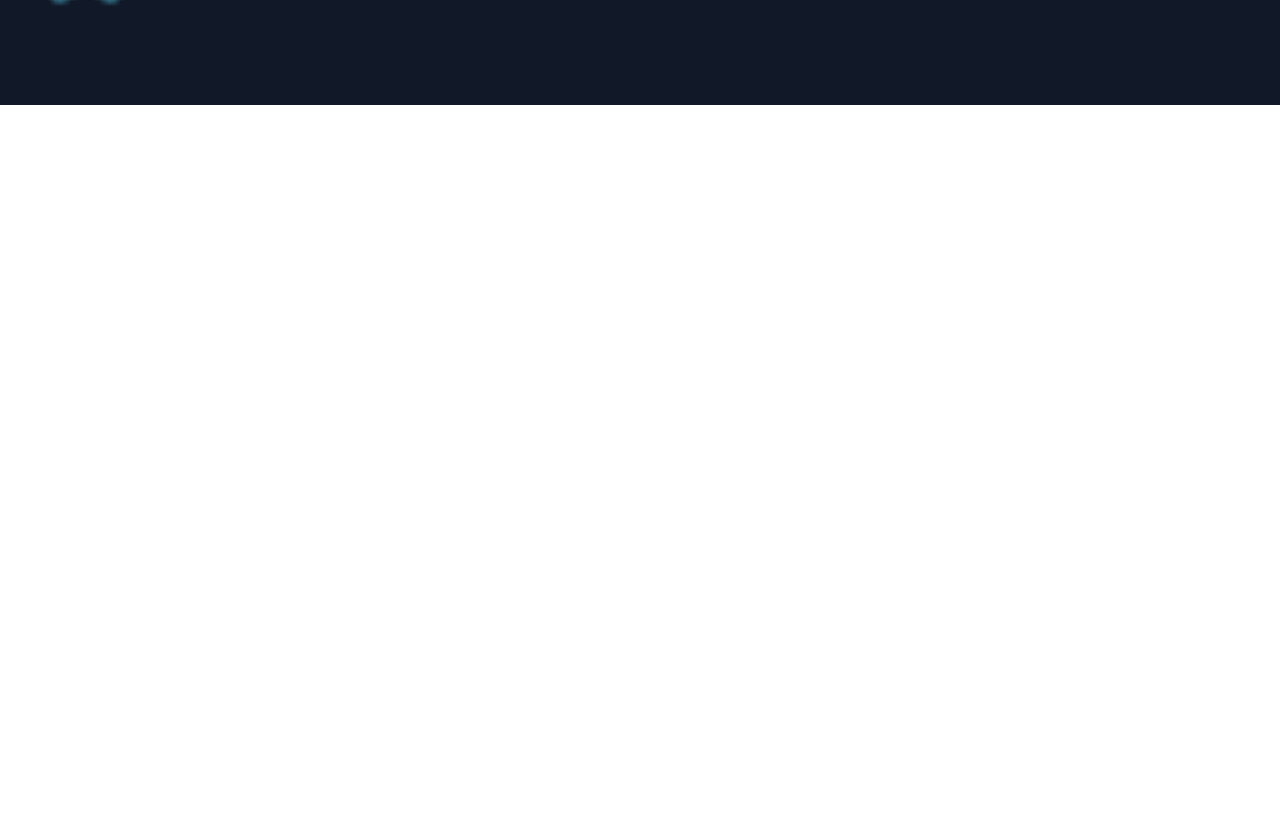
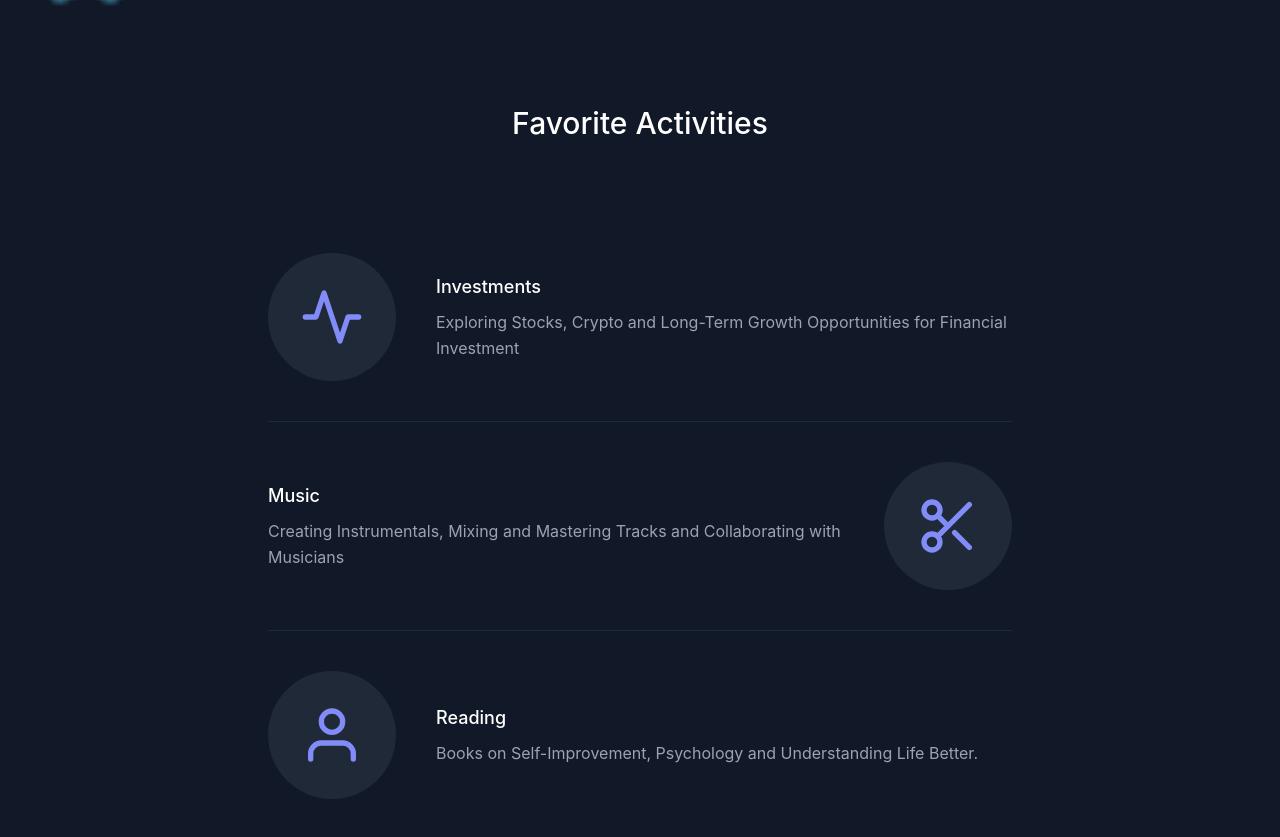
Before and after one commit to JigneshMahadik/Personal-Portfolio, a React (Create React App) app: page / in a window 1280 px wide. Shown: the part 2689-3526 px from the top of the page. Before the commit the page ends 2794 px from the top, so only its background shows below. Built offline with nearby package versions, Linux system fonts and the light colour scheme.

Commit message:
Update about.js

```diff
--- a/src/components/about.js
+++ b/src/components/about.js
@@ -206,6 +206,48 @@
                     </div>
                 </div>
             </section>
+            {/* Favorite Activites */}
+            <section class="text-gray-400 bg-gray-900 body-font">
+                <h1 class="sm:text-3xl text-2xl font-medium title-font mb-4 text-white">Favorite Activities</h1>
+                <div class="container px-5 py-24 mx-auto">
+                    <div class="flex items-center lg:w-3/5 mx-auto border-b pb-10 mb-10 border-gray-800 sm:flex-row flex-col">
+                    <div class="sm:w-32 sm:h-32 h-20 w-20 sm:mr-10 inline-flex items-center justify-center rounded-full text-indigo-400 bg-gray-800 flex-shrink-0">
+                        <svg fill="none" stroke="currentColor" stroke-linecap="round" stroke-linejoin="round" stroke-width="2" class="sm:w-16 sm:h-16 w-10 h-10" viewBox="0 0 24 24">
+                        <path d="M22 12h-4l-3 9L9 3l-3 9H2"></path>
+                        </svg>
+                    </div>
+                    <div class="flex-grow sm:text-left text-center mt-6 sm:mt-0">
+                        <h2 class="text-white text-lg title-font font-medium mb-2">Investments</h2>
+                        <p class="leading-relaxed text-base">Exploring Stocks, Crypto and Long-Term Growth Opportunities for Financial Investment</p>
+                    </div>
+                    </div>
+                    <div class="flex items-center lg:w-3/5 mx-auto border-b pb-10 mb-10 border-gray-800 sm:flex-row flex-col">
+                    <div class="flex-grow sm:text-left text-center mt-6 sm:mt-0">
+                        <h2 class="text-white text-lg title-font font-medium mb-2">Music</h2>
+                        <p class="leading-relaxed text-base">Creating Instrumentals, Mixing and Mastering Tracks and Collaborating with Musicians</p>
+                    </div>
+                    <div class="sm:w-32 order-first sm:order-none sm:h-32 h-20 w-20 sm:ml-10 inline-flex items-center justify-center rounded-full text-indigo-400 bg-gray-800 flex-shrink-0">
+                        <svg fill="none" stroke="currentColor" stroke-linecap="round" stroke-linejoin="round" stroke-width="2" class="sm:w-16 sm:h-16 w-10 h-10" viewBox="0 0 24 24">
+                        <circle cx="6" cy="6" r="3"></circle>
+                        <circle cx="6" cy="18" r="3"></circle>
+                        <path d="M20 4L8.12 15.88M14.47 14.48L20 20M8.12 8.12L12 12"></path>
+                        </svg>
+                    </div>
+                    </div>
+                    <div class="flex items-center lg:w-3/5 mx-auto sm:flex-row flex-col">
+                    <div class="sm:w-32 sm:h-32 h-20 w-20 sm:mr-10 inline-flex items-center justify-center rounded-full text-indigo-400 bg-gray-800 flex-shrink-0">
+                        <svg fill="none" stroke="currentColor" stroke-linecap="round" stroke-linejoin="round" stroke-width="2" class="sm:w-16 sm:h-16 w-10 h-10" viewBox="0 0 24 24">
+                        <path d="M20 21v-2a4 4 0 00-4-4H8a4 4 0 00-4 4v2"></path>
+                        <circle cx="12" cy="7" r="4"></circle>
+                        </svg>
+                    </div>
+                    <div class="flex-grow sm:text-left text-center mt-6 sm:mt-0">
+                        <h2 class="text-white text-lg title-font font-medium mb-2">Reading</h2>
+                        <p class="leading-relaxed text-base">Books on Self-Improvement, Psychology and Understanding Life Better.</p>
+                    </div>
+                    </div>
+                </div>
+            </section>
         </div>
     );
 }
```
